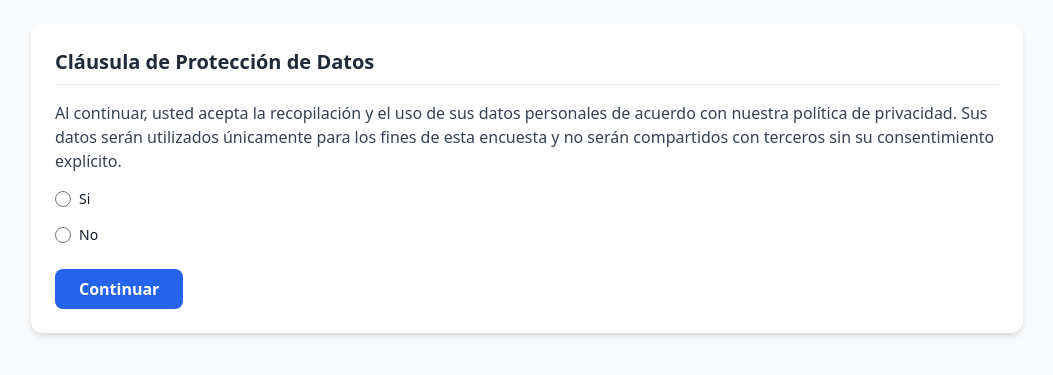
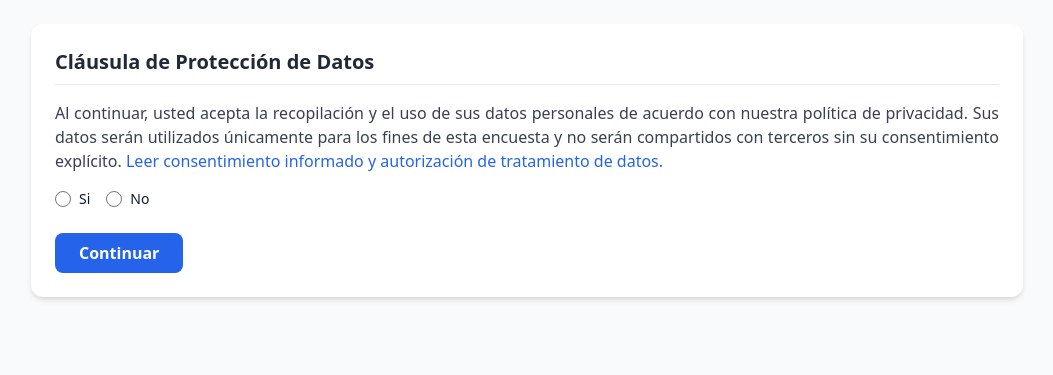
Before and after one commit to jcarlosabc/djangoapp, a Django app: page /s/encuesta-demo/ in a window 1280 px wide. Shown: the part 49-424 px from the top of the page, without its empty margins (113-1166 px from the left). Run offline with Django 4.2, Linux system fonts and the light colour scheme; data comes from the database, SQL or seed files in the repository; some libraries are stand-ins or nearby versions.

Commit message:
Improve Clause Data Proteccion, add link to download pdf

```diff
--- a/encuestasite/settings.py
+++ b/encuestasite/settings.py
@@ -46,6 +46,7 @@ TEMPLATES = [{
             'django.template.context_processors.request',
             'django.contrib.auth.context_processors.auth',
             'django.contrib.messages.context_processors.messages',
+            'django.template.context_processors.media', # Added for MEDIA_URL
         ],
     },
 }]
@@ -73,3 +74,7 @@ DEFAULT_AUTO_FIELD = 'django.db.models.BigAutoField'
 
 LOGIN_REDIRECT_URL = 'surveys:list'
 LOGOUT_REDIRECT_URL = 'login'
+
+# Media files configuration
+MEDIA_URL = '/media/'
+MEDIA_ROOT = BASE_DIR / 'media'
--- a/encuestasite/urls.py
+++ b/encuestasite/urls.py
@@ -4,6 +4,8 @@ from django.urls import path, include
 from django.contrib.auth import views as auth_views
 from django.conf import settings
 from django.contrib.staticfiles.urls import staticfiles_urlpatterns
+
+from django.conf.urls.static import static
 
 urlpatterns = [
     path('admin/', admin.site.urls),
@@ -15,3 +17,4 @@ urlpatterns = [
 
 if settings.DEBUG:
     urlpatterns += staticfiles_urlpatterns()
+    urlpatterns += static(settings.MEDIA_URL, document_root=settings.MEDIA_ROOT)
--- a/surveys/templates/surveys/survey_fill_steps.html
+++ b/surveys/templates/surveys/survey_fill_steps.html
@@ -3,20 +3,26 @@
 {% block content %}
 <div id="dataProtectionSection" class="bg-white p-6 rounded-xl shadow-md mb-6">
     <h2 class="text-xl font-semibold mb-4 border-b pb-2">Cláusula de Protección de Datos</h2>
-    <p class="text-gray-700 mb-4">
+    <p class="text-gray-700 mb-4 text-justify">
         {{ data_protection_clause_text }}
+        <a href="{{ MEDIA_URL }}CONSENTIMIENTO INFORMADO Y AUTORIZACIÓN DE TRATAMIENTO DE DATOS.pdf" target="_blank" class="text-blue-600 hover:underline">
+          Leer consentimiento informado y autorización de tratamiento de datos.
+        </a>
     </p>
-    <div class="flex items-center mb-4">
+
+    <div class="flex space-x-4 mb-6">
+        <div class="flex items-center">
             <input type="radio" id="acceptDataProtectionYes" name="data_protection_consent" value="yes" class="form-radio h-4 w-4 text-blue-600 transition duration-150 ease-in-out">
             <label for="acceptDataProtectionYes" class="ml-2 block text-sm leading-5 text-gray-900">
                 Si
             </label>
         </div>
-    <div class="flex items-center mb-6">
+        <div class="flex items-center">
             <input type="radio" id="acceptDataProtectionNo" name="data_protection_consent" value="no" class="form-radio h-4 w-4 text-red-600 transition duration-150 ease-in-out">
             <label for="acceptDataProtectionNo" class="ml-2 block text-sm leading-5 text-gray-900">
                 No
             </label>
+        </div>
     </div>
     <button type="button" id="continueToSurvey" class="px-6 py-2 rounded-lg bg-blue-600 text-white font-semibold hover:bg-blue-700 transition-colors" disabled>Continuar</button>
 </div>
```
Lines whose indentation alone changed are shown as unchanged.
